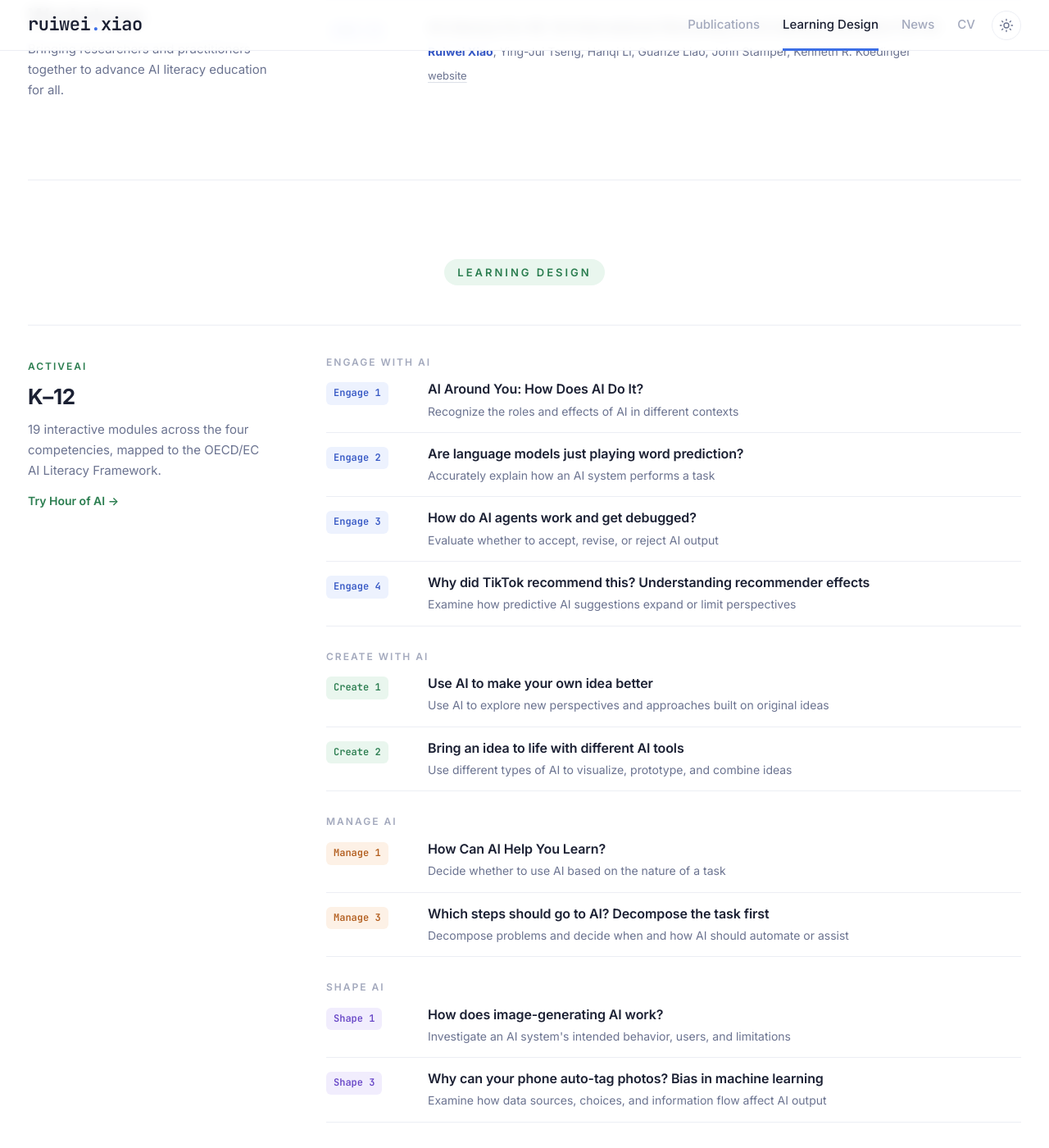
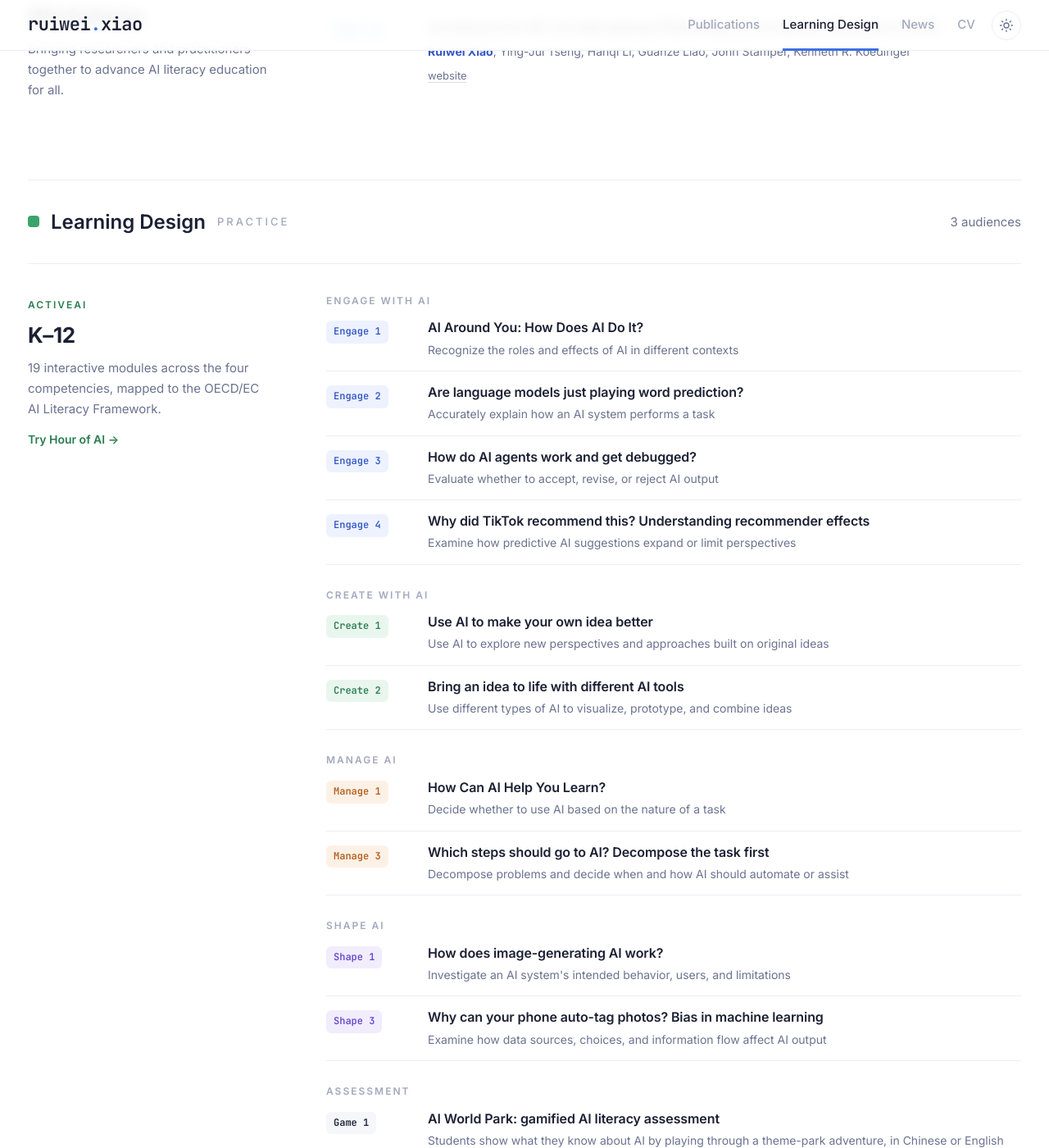
Before and after one commit to ruiwei-xiao/ruiwei-xiao.github.io, a Jekyll site: the page built from index.html, in a window 1280 px wide and 1400 px high, scrolled down 2511 px. Shown: the whole window at 82% size. Built offline with Jekyll 4.4.1, drawn with Linux system fonts in a browser that asks for light colours.

Commit message:
Use In the news header style for Learning Design
Co-Authored-By: Claude Opus 5.5 <noreply@anthropic.com>

```diff
--- a/assets/css/style.css
+++ b/assets/css/style.css
@@ -164,6 +164,7 @@ h1 { font-size: 64px; line-height: 1.1; font-weight: 700; letter-spacing: -1.5px
 #publications .sec { margin-top: 20px; }   /* 只有标签，没有标题，卡片紧跟 */
 .panel + .panel, .panel + .sec { border-top: 1px solid var(--line); margin-top: 96px; }
 .panel + .panel { padding-top: 96px; }
+#learning-design { padding-top: 32px; }   /* 标题用 In the news 同款 sec-h，和上方分隔线距离一致 */
 .panel + .sec { padding-top: 32px; }
 .panel { scroll-margin-top: 40px; }
 #press { scroll-margin-top: 80px; }
@@ -400,6 +401,7 @@ footer { text-align: center; color: var(--faint); font-size: 13px; padding: 72px
   .stats { margin-top: 28px; }
   .panel { padding-top: 72px; }
   .panel + .panel { margin-top: 64px; padding-top: 64px; }
+  #learning-design { padding-top: 32px; }
   .panel + .sec { margin-top: 64px; }
   .stats { display: grid; grid-template-columns: repeat(3, 1fr); gap: 12px; }
   .stat span { display: block; font-size: 13px; line-height: 1.35; }
--- a/index.html
+++ b/index.html
@@ -118,9 +118,7 @@ title: Ruiwei Xiao
 
 <!-- ===================== LEARNING DESIGN ===================== -->
 <section class="panel green" id="learning-design">
-  <div class="lede">
-    <div class="eyebrow">Learning Design</div>
-  </div>
+  <div class="sec-h"><span class="dot"></span><h3>Learning Design</h3><small>Practice</small><span class="right">{{ practice.audiences.size }} audiences</span></div>
 
   <!-- 和 Publications 同样的左右布局：左边受众，右边 module 列表；Coming soon 的 module 默认折叠 -->
   <div class="thrusts">
```
